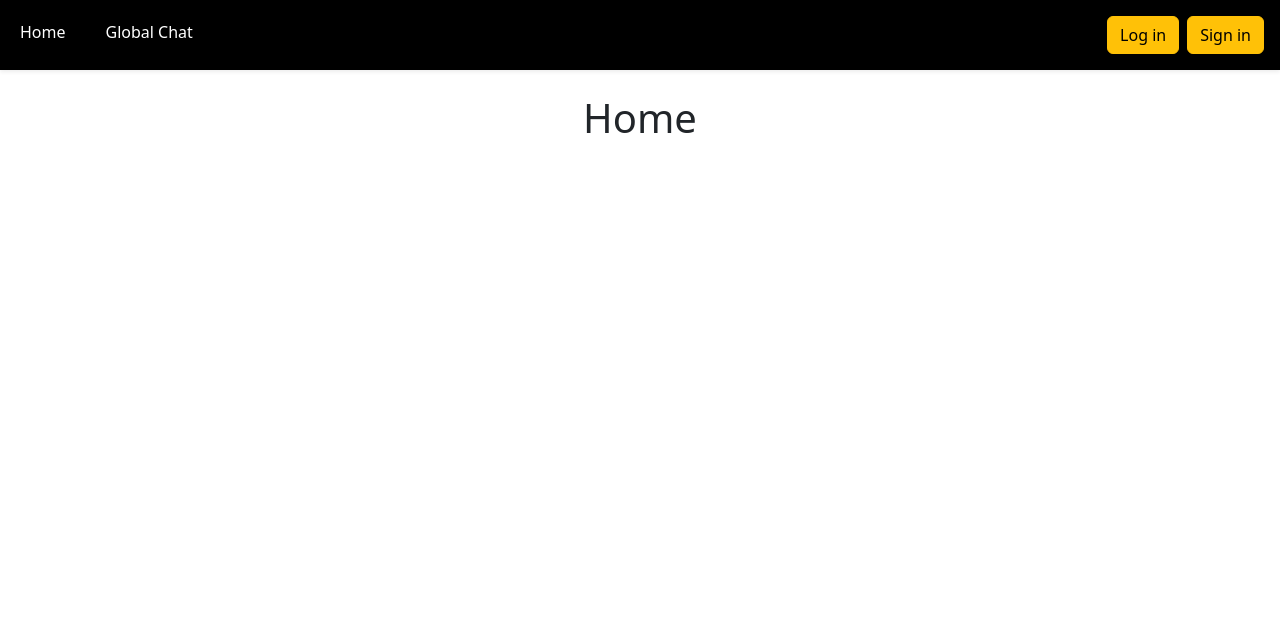
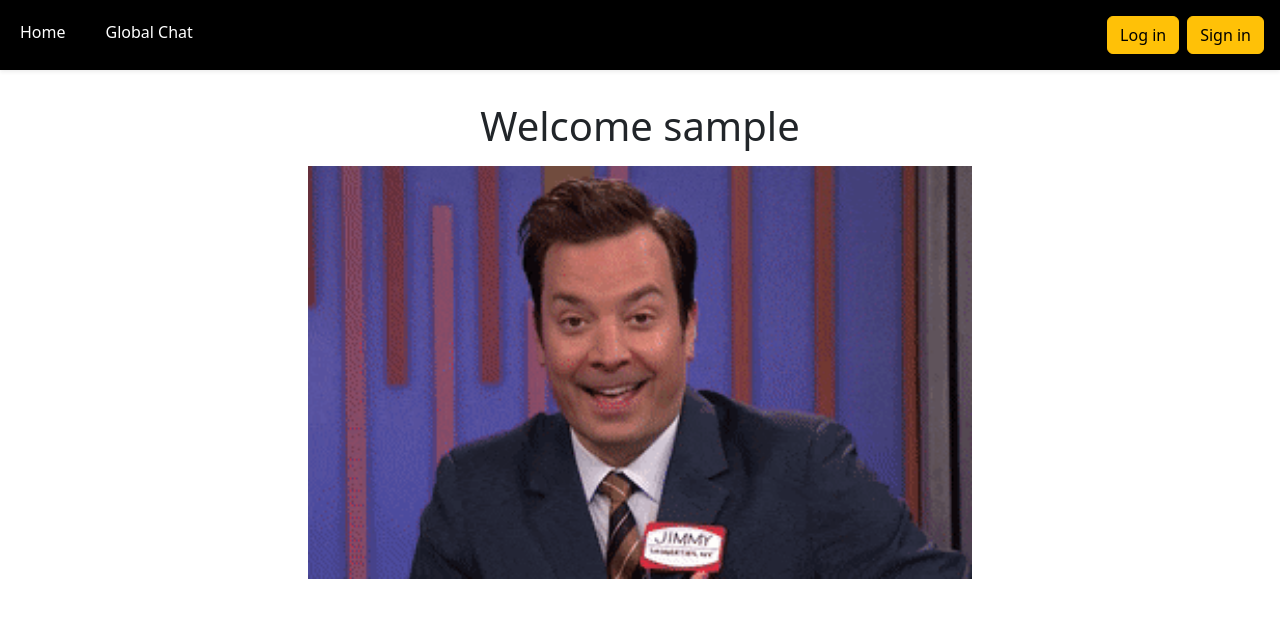
Before and after one commit to AndreaBern26/Chat_Proyect, a Flask app: page / in a window 1280 px wide. Shown: the top 618 px of the page. Run offline with Flask 2, Linux system fonts and the light colour scheme; the visitor is signed in with stand-in values (Sample User, id 1); data comes from the database, SQL or seed files in the repository.

Commit message:
Home page

```diff
--- a/app.py
+++ b/app.py
@@ -70,8 +70,9 @@ def load_user(id):
 @app.get('/')
 @login_required
 def home():
+    user = current_user
     flash('You were sucessfully logged in')
-    return render_template('home.html')
+    return render_template('home.html', user=user)
 
 if __name__ == '__main__':
     socketio.run(app)
--- a/templates/home.html
+++ b/templates/home.html
@@ -3,7 +3,8 @@
 {% block content %}
     <div class="d-flex justify-content-center mt-4">
         <div class=" row justify-content-center">
-            <h1>Home</h1>
+            <h1 class="mb-3 font-weight-normal text-center mt-2">Welcome      {{user.username}}</h1>
+            <img class="w-100" src="{{ url_for('static', filename="img/BothNegligibleBluebird-max-1mb.gif") }}" alt="hello">
         </div>
     </div>
 {% endblock %}
```
Also changed, not shown: static/img/BothNegligibleBluebird-max-1mb.gif (added), static/img/mr-bean-funny.gif (added).
